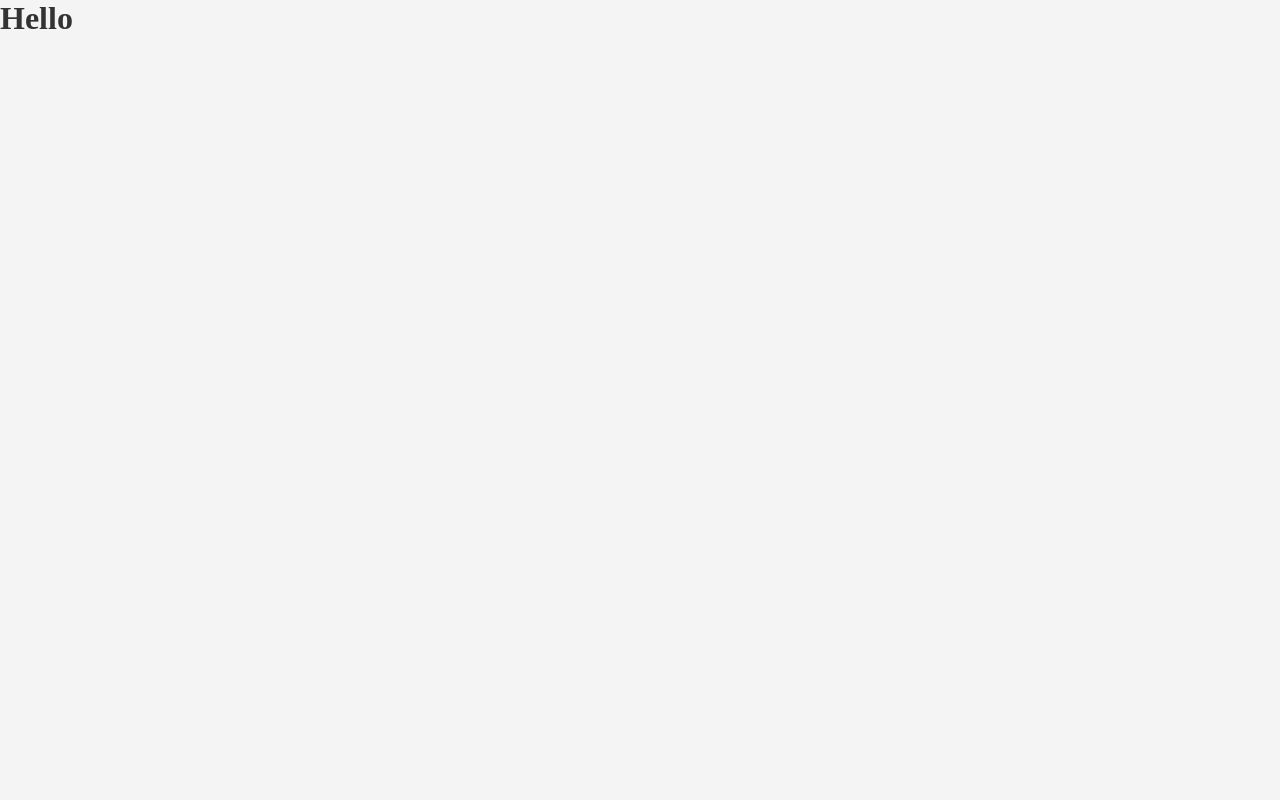
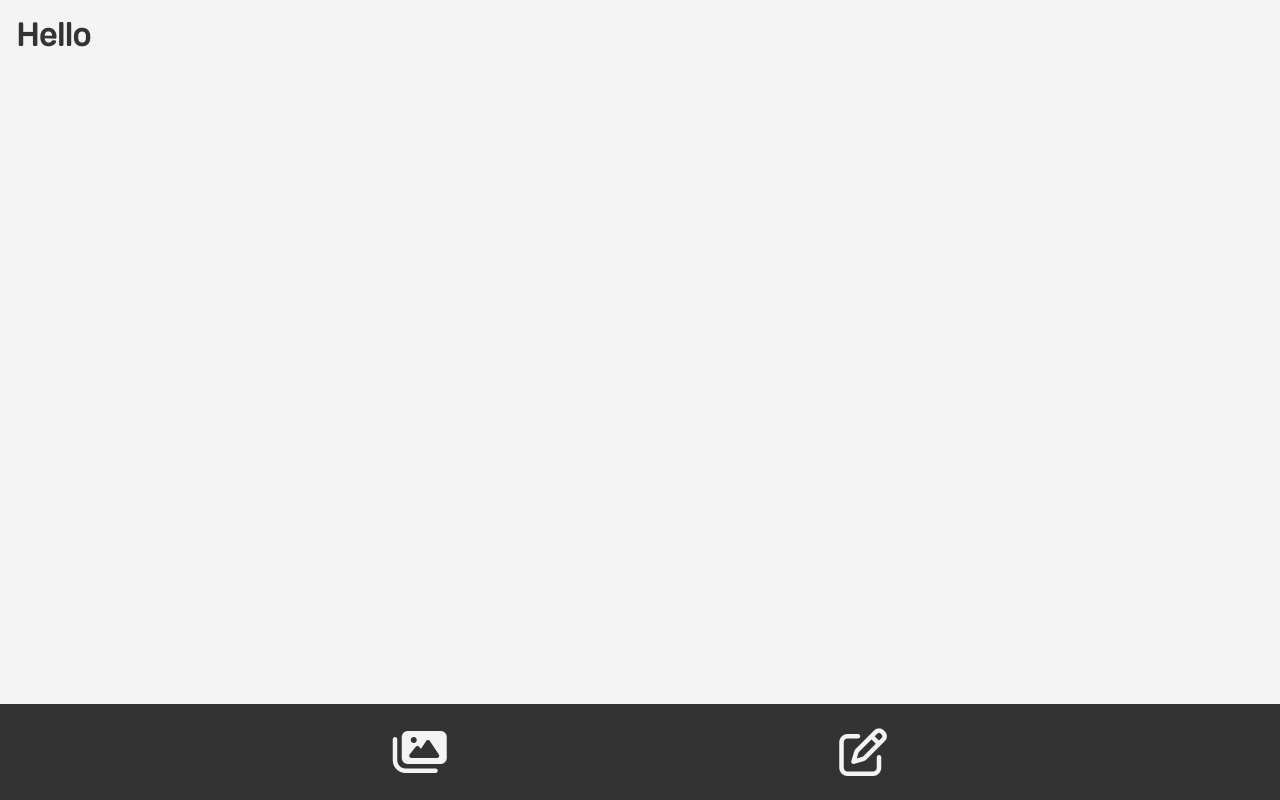
Before and after one commit to jsoomie/HelloWorld, a plain HTML site: page index.html in a window 1280 px wide. Drawn offline with nearby package versions, Linux system fonts and the light colour scheme.

Commit message:
added font awesome and some icons and padding to container

```diff
--- a/css/style.css
+++ b/css/style.css
@@ -1,3 +1,4 @@
+@import url("https://fonts.googleapis.com/css2?family=Rubik&display=swap");
 * {
   -webkit-box-sizing: border-box;
           box-sizing: border-box;
@@ -8,4 +9,42 @@
 body {
   background-color: #f4f4f4;
   color: #333;
+  font-family: "Rubik", sans-serif;
 }
+
+.container {
+  width: -webkit-fit-content;
+  width: -moz-fit-content;
+  width: fit-content;
+  height: -webkit-fit-content;
+  height: -moz-fit-content;
+  height: fit-content;
+}
+
+.content-container {
+  padding: 1rem;
+  width: -webkit-fit-content;
+  width: -moz-fit-content;
+  width: fit-content;
+}
+
+footer {
+  display: -webkit-box;
+  display: -ms-flexbox;
+  display: flex;
+  -webkit-box-pack: center;
+      -ms-flex-pack: center;
+          justify-content: center;
+  -webkit-box-align: center;
+      -ms-flex-align: center;
+          align-items: center;
+  width: 100%;
+  background-color: #333;
+  color: #f4f4f4;
+  position: fixed;
+  bottom: 0;
+  height: 6rem;
+  -webkit-box-pack: space-evenly;
+      -ms-flex-pack: space-evenly;
+          justify-content: space-evenly;
+}
--- a/index.html
+++ b/index.html
@@ -4,14 +4,22 @@
     <meta charset="UTF-8">
     <meta http-equiv="X-UA-Compatible" content="IE=edge">
     <meta name="viewport" content="width=device-width, initial-scale=1.0">
+    <script src="https://kit.fontawesome.com/5a4fb87ca9.js" crossorigin="anonymous"></script>
     <link rel="stylesheet" href="css/style.css">
     <title>Quote Maker</title>
 </head>
 <body>
     <div class="container">
-        <header>
-            <h1>Hello</h1>
-        </header>
+        <div class="content-container">
+            <header>
+                <h1>Hello</h1>
+            </header>
+        </div>
+
+        <footer>
+            <div><i class="fas fa-images fa-3x"></i></div>
+            <div><i class="far fa-edit fa-3x"></i></div>
+        </footer>
     </div>
     <script src="https://code.jquery.com/jquery-3.5.1.min.js" integrity="sha256-9/aliU8dGd2tb6OSsuzixeV4y/faTqgFtohetphbbj0=" crossorigin="anonymous"></script>
     <script src="js/main.js"></script>
```
